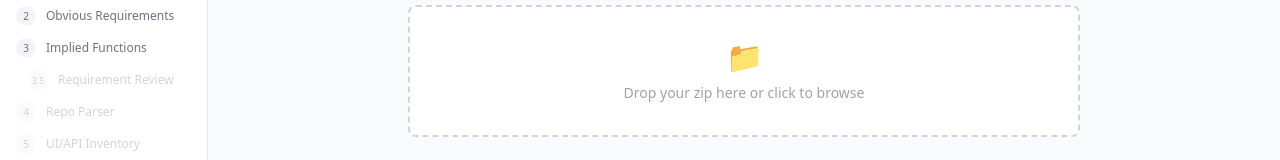
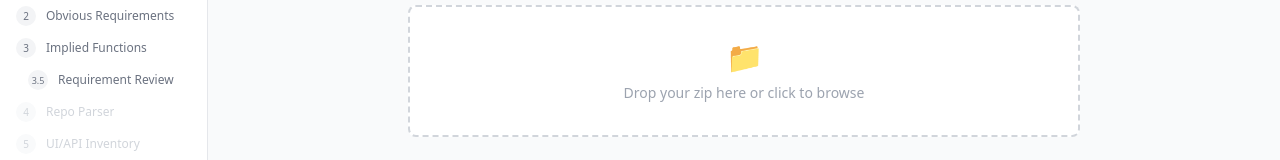
Before and after one commit to Bryanlim706/DSTA-MVP, a React (Vite) app in the folder frontend/: page / in a window 1280 px wide. Shown: the part 175-335 px from the top of the page. Built offline with nearby package versions, Linux system fonts and the light colour scheme; the HTML template or start-up script is replaced by a standard one.

Commit message:
fix(sidebar): highlight step 3.5 during confirming stage; mark it complete after; add to BUILT set

```diff
--- a/frontend/src/components/Sidebar.tsx
+++ b/frontend/src/components/Sidebar.tsx
@@ -1,4 +1,4 @@
-type Stage = 'upload' | 'loading' | 'step_3_complete' | 'error'
+type Stage = 'upload' | 'loading' | 'confirming' | 'step_3_complete' | 'error'
 
 const STEPS: { id: number; label: string; sub?: boolean }[] = [
   { id: -1,  label: 'Upload' },
@@ -23,21 +23,19 @@ const STEPS: { id: number; label: string; sub?: boolean }[] = [
   { id: 17,  label: 'Dashboard' },
 ]
 
-const BUILT = new Set([-1, 0, 1, 2, 3])
+const BUILT = new Set([-1, 0, 1, 2, 3, 3.5])
 
 function activeStepId(stage: Stage): number {
   if (stage === 'upload') return -1
   if (stage === 'loading') return 0
-  if (stage === 'step_3_complete') return 3
-  return -1
+  if (stage === 'confirming') return 3.5
+  return -99 // step_3_complete / error: nothing active
 }
 
 function isComplete(id: number, stage: Stage): boolean {
-  if (id === -1) return stage === 'loading' || stage === 'step_3_complete'
-  if (id === 0)  return stage === 'step_3_complete'
-  if (id === 1)  return stage === 'step_3_complete'
-  if (id === 2)  return stage === 'step_3_complete'
-  if (id === 3)  return stage === 'step_3_complete'
+  if (stage === 'step_3_complete') return id === -1 || id === 0 || id === 1 || id === 2 || id === 3 || id === 3.5
+  if (stage === 'confirming')      return id === -1 || id === 0 || id === 1 || id === 2 || id === 3
+  if (stage === 'loading')         return id === -1
   return false
 }
 
```
